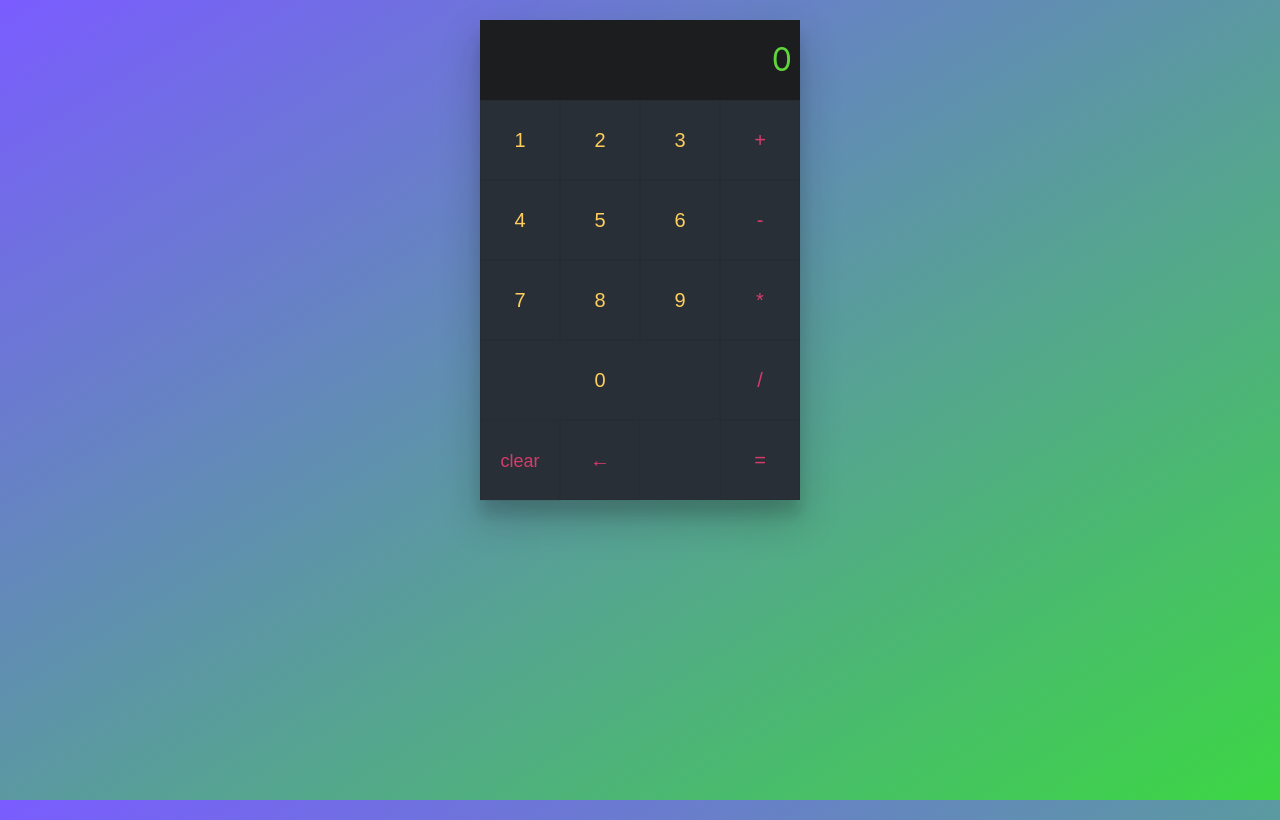
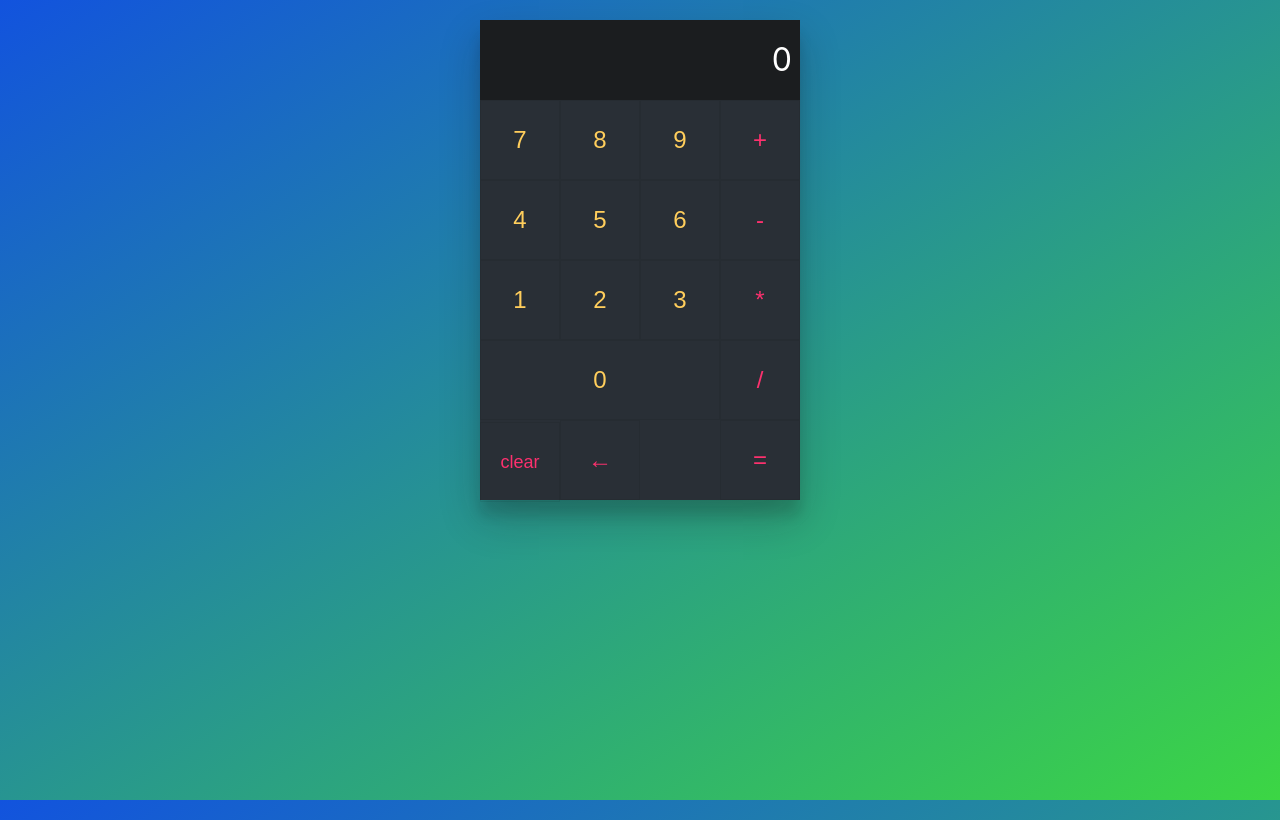
Before and after one commit to kabirivan/React-Course, a React (Create React App) app: page / in a window 1280 px wide. Built offline with nearby package versions, Linux system fonts and the light colour scheme.

Commit message:
Remove console

```diff
--- a/src/App.css
+++ b/src/App.css
@@ -3,7 +3,7 @@ body {
   position: relative;
   width: 100%;
   height: 100%;
-  background-image: linear-gradient(to bottom right, #7a5cff 0%, #3cd644 100%);
+  background-image: linear-gradient(to bottom right, #1253de 0%, #3cd644 100%);
   background-repeat: no-repeat;
   background-attachment: fixed;
 }
@@ -27,7 +27,7 @@ button {
   outline: none;
   border: 0;
   padding: 16px;
-  font-size: 20px;
+  font-size: 24px;
   line-height: 1;
   background-color: transparent;
   color: #ffce5c;
@@ -50,7 +50,7 @@ button:hover {
   background-color: rgba(19, 19, 19, .64);
   font-size: 32px;
   line-height: 2;
-  color: #60d63c;
+  color: #ffffff;
   text-align: right;
   direction: rtl;
   white-space: nowrap;
@@ -61,7 +61,7 @@ button:hover {
   display: inline-block;
   width: 80px;
   height: 80px;
-  color: #d63c6b
+  color: #fc316e
 }
 
 .functions button:hover,
--- a/src/App.js
+++ b/src/App.js
@@ -15,28 +15,22 @@ const App = () => {
   // ? Similar a un if
   // (esVerdadero) ? (Resultado Verdadero) : (ResultadoPorFalso)
 
-  console.log(items.length)
-
 
   return (
     <main className="react-calculator">
       <Result value = {value} />
 
-      <Numbers onClickNumber = {number => {console.log("Number: ", number)
-        setArrayText(arrayText+number)
-        }}
+      <Numbers onClickNumber = {number => setArrayText(arrayText+number) }
       />
 
 
      <Functions
-      onContentClear={() => {
-        console.log("Content Clear"); setArrayText("")}}
+      onContentClear={() => setArrayText("")}
 
 
         onDelete={() => {
           if (arrayText.length > 0){
             const newArray = arrayText.substring(0, arrayText.length-1)
-            console.log("OnDelete", newArray)
             setArrayText(newArray)
           }
       }}
@@ -47,15 +41,8 @@ const App = () => {
       <div className="math-operations">
 
         <MathOperations
-          onClickOperation={operation => {
-            console.log("Operacion: ", operation)
-            setArrayText(arrayText + operation)
-            }}
-
-          onClickEqual={equal => {
-            console.log("Equal: ", equal);
-            setArrayText(eval(arrayText).toString())
-            }}
+          onClickOperation={operation => setArrayText(arrayText + operation) }
+          onClickEqual={equal => setArrayText(eval(arrayText).toString()) }
         />
       </div>
 
--- a/src/components/Numbers.js
+++ b/src/components/Numbers.js
@@ -3,7 +3,7 @@ import PropTypes from 'prop-types'
 import Button from './Button'
 
 // DRY: Dont Repeat yourself
-const numbers = [1,2,3,4,5,6,7,8,9,0]
+const numbers = [7,8,9,4,5,6,1,2,3,0]
 
 const renderButtons = (onClickNumber) => {
 
--- a/src/components/Result.js
+++ b/src/components/Result.js
@@ -4,7 +4,7 @@ import PropTypes from 'prop-types';
 
 const Result = ({value}) => {
 
-    console.log("Render Result", value);
+
     return (
         <div className="result">
             <span>{value}</span>
```
